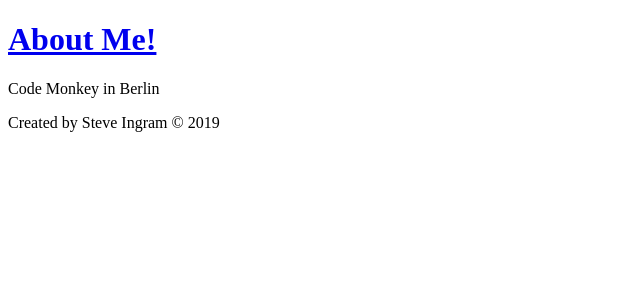
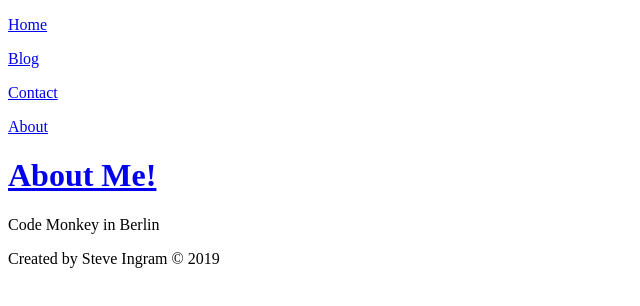
Before and after one commit to nadgerz/my-website, a Gatsby site: page /about in a window 1280 px wide. Shown: the whole page, without its empty margins (0-640 px from the left). Built offline with nearby package versions, Linux system fonts and the light colour scheme; Gatsby itself is replaced by a stand-in of ours.

Commit message:
add a header

```diff
--- /dev/null
+++ b/src/components/header.js
@@ -0,0 +1,23 @@
+import React from "react"
+import { Link } from "gatsby"
+
+const Header = () => {
+  return (
+    <nav>
+      <p>
+        <Link to="/">Home</Link>
+      </p>{" "}
+      <p>
+        <Link to="/blog">Blog</Link>
+      </p>{" "}
+      <p>
+        <Link to="/contact">Contact</Link>
+      </p>{" "}
+      <p>
+        <Link to="/about">About</Link>
+      </p>{" "}
+    </nav>
+  )
+}
+
+export default Header
--- a/src/pages/about.js
+++ b/src/pages/about.js
@@ -1,10 +1,14 @@
 import React from "react"
 import { Link } from "gatsby"
+
+import Header from "../components/header"
 import Footer from "../components/footer"
 
 const AboutPage = () => {
   return (
     <div>
+      <Header />
+
       <h1>
         <Link to="/contact">About Me!</Link>
       </h1>
--- a/src/pages/blog.js
+++ b/src/pages/blog.js
@@ -1,9 +1,13 @@
 import React from "react"
+
+import Header from "../components/header"
 import Footer from "../components/footer"
 
 const BlogPage = () => {
   return (
     <div>
+      <Header />
+
       <h1>My Blog.</h1>
       <p>Posts will show up here later on.</p>
 
--- a/src/pages/contact.js
+++ b/src/pages/contact.js
@@ -1,9 +1,13 @@
 import React from "react"
+
+import Header from "../components/header"
 import Footer from "../components/footer"
 
 const ContactPage = () => {
   return (
     <div>
+      <Header />
+
       <h1>How to find me...</h1>
       <p>
         <a href="https://gmail.com" target="_blank">
--- a/src/pages/index.js
+++ b/src/pages/index.js
@@ -1,10 +1,13 @@
 import React from "react"
 import { Link } from "gatsby"
+
+import Header from "../components/header"
 import Footer from "../components/footer"
 
 const IndexPage = () => {
   return (
     <div>
+      <Header />
       <h1>Hello.</h1>
       <h2>I'm Steve, a fat bastard.</h2>
       <p>
```
